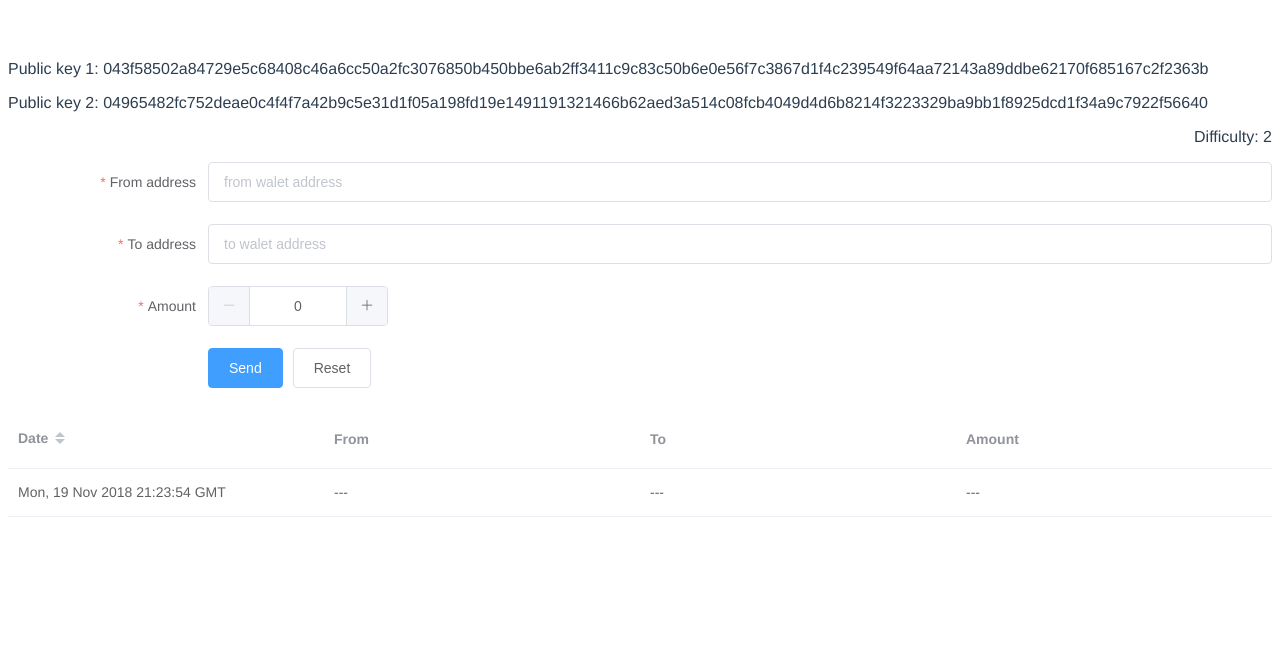
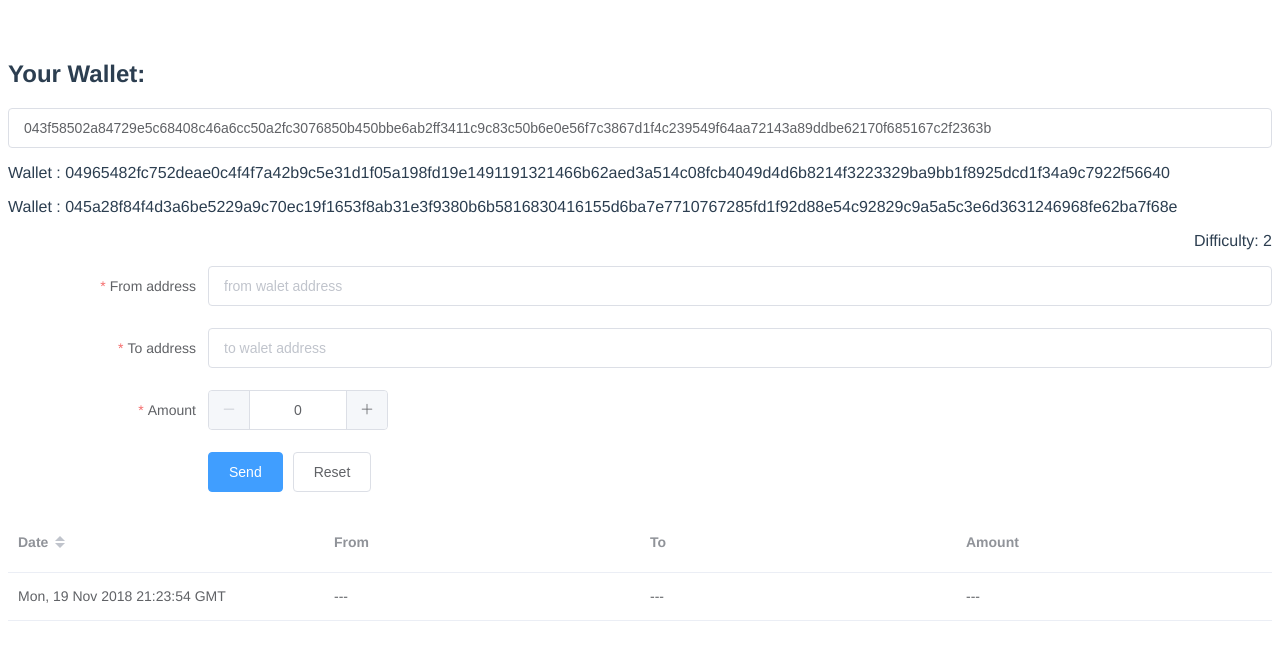
Before and after one commit to vborshchov/abstract-blockchain, a Vue app: page / in a window 1280 px wide. Shown: the top 660 px of the page. Built offline with nearby package versions, Linux system fonts and the light colour scheme.

Commit message:
fix error with sign transactions

```diff
--- a/src/App.vue
+++ b/src/App.vue
@@ -1,7 +1,14 @@
 <template>
   <div id="app">
-      <p>Public key 1: {{keyPair1.getPublic('hex')}}</p>
-      <p>Public key 2: {{keyPair2.getPublic('hex')}}</p>
+        <h2>Your Wallet:</h2>
+        <el-input
+            :value="myWalletPublicKey"
+            ref="myWallet"
+            @focus="selectText">
+        </el-input>
+        <p v-for="(wallet, index) in wallets" :key="index">
+            Wallet : {{wallet.getPublic('hex')}}
+        </p>
     <p class="difficulty">Difficulty: {{chain.difficulty}}</p>
     <el-form
             label-position="right"
@@ -82,48 +89,72 @@
 <script>
 import Chain from "./models/Chain";
 import Transaction from "./models/Transaction";
-import EC from 'elliptic/lib/elliptic/ec';
+import EC from "elliptic/lib/elliptic/ec";
+
+const ec = new EC("secp256k1");
 
 export default {
     name: "app",
     data() {
         return {
             transactionForm: {
-                from: '',
-                to: '',
-                amount: 0,
+                from: "",
+                to: "",
+                amount: 0
             },
-            keyPair1: new EC('secp256k1').genKeyPair(),
-            keyPair2: new EC('secp256k1').genKeyPair(),
+            myWallet: {},
+            wallets: [],
             chain: new Chain(),
             rules: {
                 from: [
-                    { required: true, message: 'Please input From address', trigger: 'blur' },
+                    { required: true, message: "Please input From address", trigger: "blur" }
                 ],
                 to: [
-                    { required: true, message: 'Please input To address', trigger: 'blur' },
+                    { required: true, message: "Please input To address", trigger: "blur" }
                 ],
                 amount: [
-                    { required: true, message: 'Please input Amount', trigger: 'change'}
+                    { required: true, message: "Please input Amount", trigger: "change" }
                 ]
+            }
+        };
     },
+    computed: {
+        myWalletPublicKey() {
+            return this.myWallet.getPublic('hex')
         }
     },
+    created() {
+        this.myWallet = ec.genKeyPair()
+        this.generateWallet();
+        this.generateWallet();
+    },
     methods: {
+        generateWallet() {
+            const keyPair = ec.genKeyPair()
+            this.wallets.push(keyPair);
+        },
         submitForm(formName) {
-        this.$refs[formName].validate((valid) => {
+            this.$refs[formName].validate(valid => {
                 if (valid) {
-            let transaction = new Transaction(JSON.parse(JSON.stringify(this.transactionForm)))
-            transaction.sign(this.keyPair1)
-            this.chain.mineAndAddBlock([transaction])
+                    let transaction = new Transaction(
+                        JSON.parse(JSON.stringify(this.transactionForm))
+                    );
+                    transaction.sign(this.myWallet).then(() => {
+                        this.chain.mineAndAddBlock([transaction]);
+                    }).catch (error => {
+                        this.$message.error(error)
+                    });
                 } else {
-            console.log('error submit!!');
+                    console.log("error submit!!"); // eslint-disable-line no-console
                     return false;
                 }
-        });
+            })
         },
         resetForm(formName) {
             this.$refs[formName].resetFields();
+        },
+        selectText() {
+            this.$refs.myWallet.select();
         }
     }
 };
--- a/src/models/Block.js
+++ b/src/models/Block.js
@@ -25,7 +25,7 @@ export default class Block {
         while (!this.hash.startsWith("0".repeat(difficulty))) {
             this.nonce += BigInteger(1);
             if (this.nonce % 5000 === 0) {
-                console.log(this.nonce)
+                console.log(this.nonce) // eslint-disable-line no-console
             }
             this.hash = this.calculateHash();
         }
--- a/src/models/Chain.js
+++ b/src/models/Chain.js
@@ -29,7 +29,7 @@ export default class Chain {
         const end = performance.now();
         const diff = end - begin;
 
-        console.log({ time: diff, difficulty: this.difficulty });
+        console.log({ time: diff, difficulty: this.difficulty }); // eslint-disable-line no-console
         if (diff < MINE_TIME_PERIOD) {
             this.difficulty += 1;
         } else {
--- a/src/models/Transaction.js
+++ b/src/models/Transaction.js
@@ -9,16 +9,20 @@ export default class Transaction {
     }
 
     calculateHash() {
-        return crypto.SHA3(this.from + this.to + this.amount)
+        return crypto.SHA3(this.from + this.to + this.amount).toString()
     }
 
-    sign(signKeyPair) {
-        if (signKeyPair.getPublic('hex') !== this.from) {
-            return;
-        }
-        let hashTransaction = this.calculateHash()
-        let sig = signKeyPair.sign(hashTransaction, 'hex')
-        this.signature = sig.toDER('hex')
+    async sign(signKeyPair) {
+        return new Promise((resolve, reject) => {
+            if (signKeyPair.getPublic('hex') !== this.from) {
+                reject('You can not sign transaction from another wallet');
+            }
+            let hashTransaction = this.calculateHash()
+            let sig = signKeyPair.sign(hashTransaction, 'hex')
+            this.signature = sig.toDER('hex')
+            return resolve(true);
+        })
+
     }
 
     isValid() {
```
Also changed, not shown: src/keyGenerator.js (added, +14 -0 lines), 1 other file (tests, documents, lock files or other folders). Lines whose indentation alone changed are shown as unchanged.
